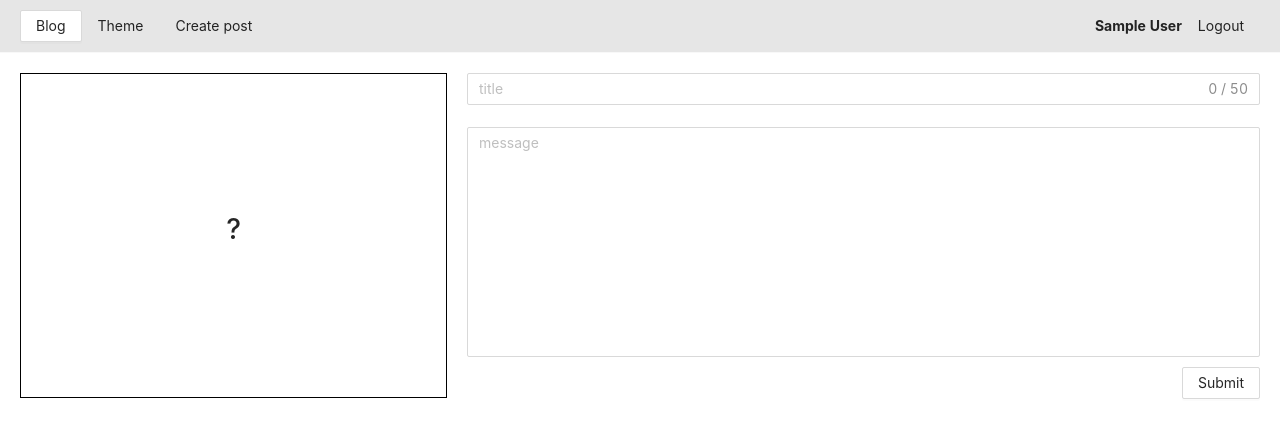
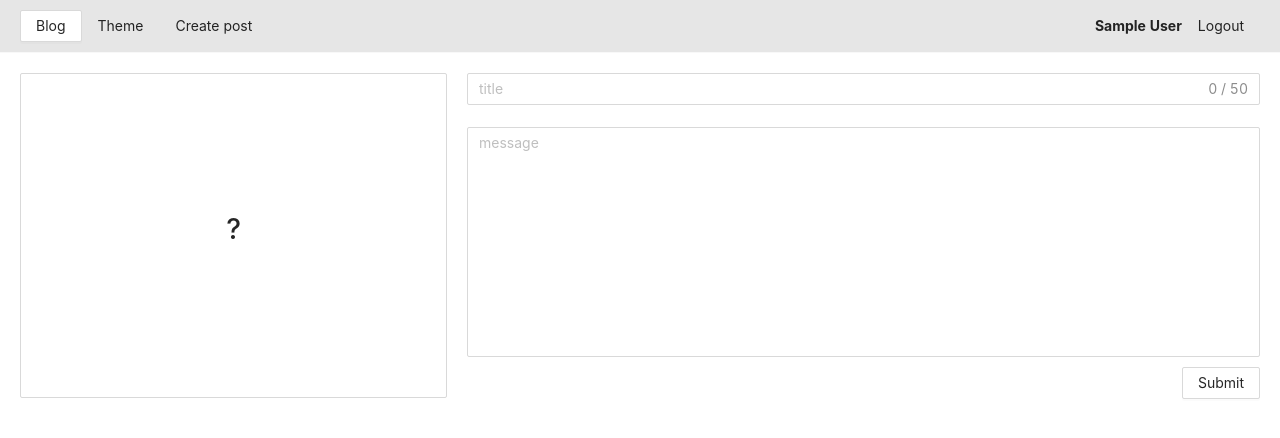
Before and after one commit to Capik27/blog, a Vue app: page /createpost in a window 1280 px wide. Shown: the top 438 px of the page. Built offline with nearby package versions, Linux system fonts and the light colour scheme; no server answers; sample sign-in values are in the browser's storage.

Commit message:
somestyles

```diff
--- a/src/pages/CreatePostPage.vue
+++ b/src/pages/CreatePostPage.vue
@@ -73,19 +73,24 @@ export default defineComponent({
 }
 .form_image {
 	cursor: pointer;
-	border: 1px solid black;
+	border: 1px solid #d9d9d9;
+	border-radius: 2px;
 	width: 100%;
 	height: 100%;
 	min-height: 325px;
 	min-width: 325px;
 	/* max-width: 325px; */
-
 	object-fit: cover;
 	width: 35%;
 	display: flex;
 	justify-content: center;
 	align-items: center;
+	transition: all 0.33s;
 }
+.form_image:hover {
+	border-color: #1890ff;
+}
+
 .form_image img {
 	width: 100%;
 	height: 100%;
```
